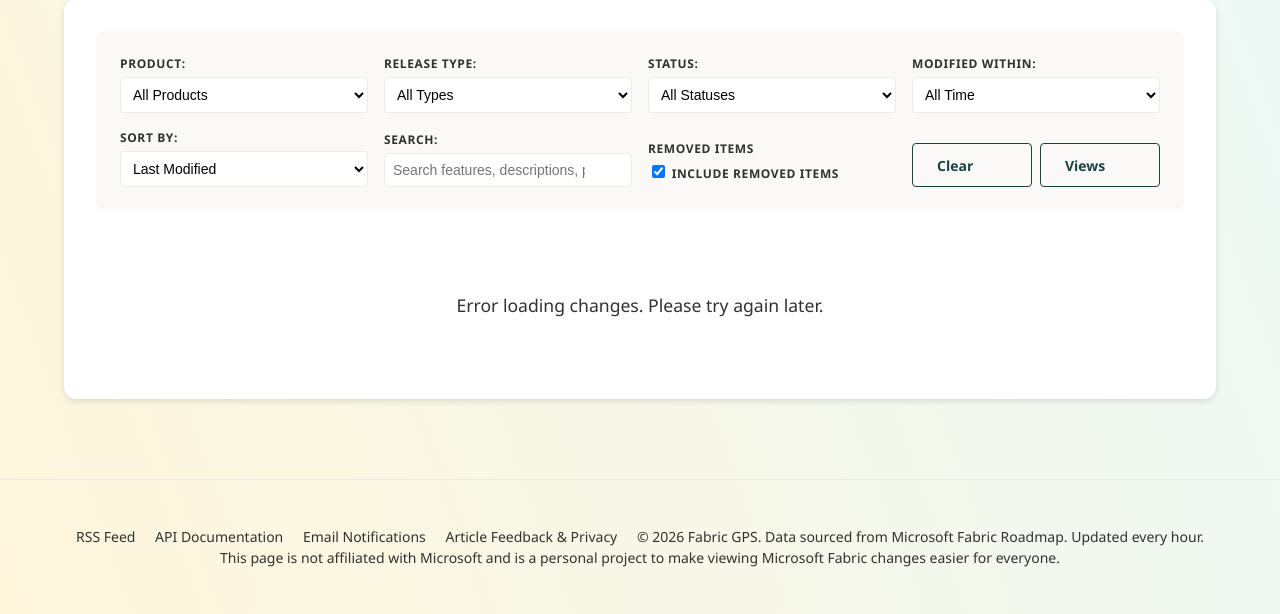
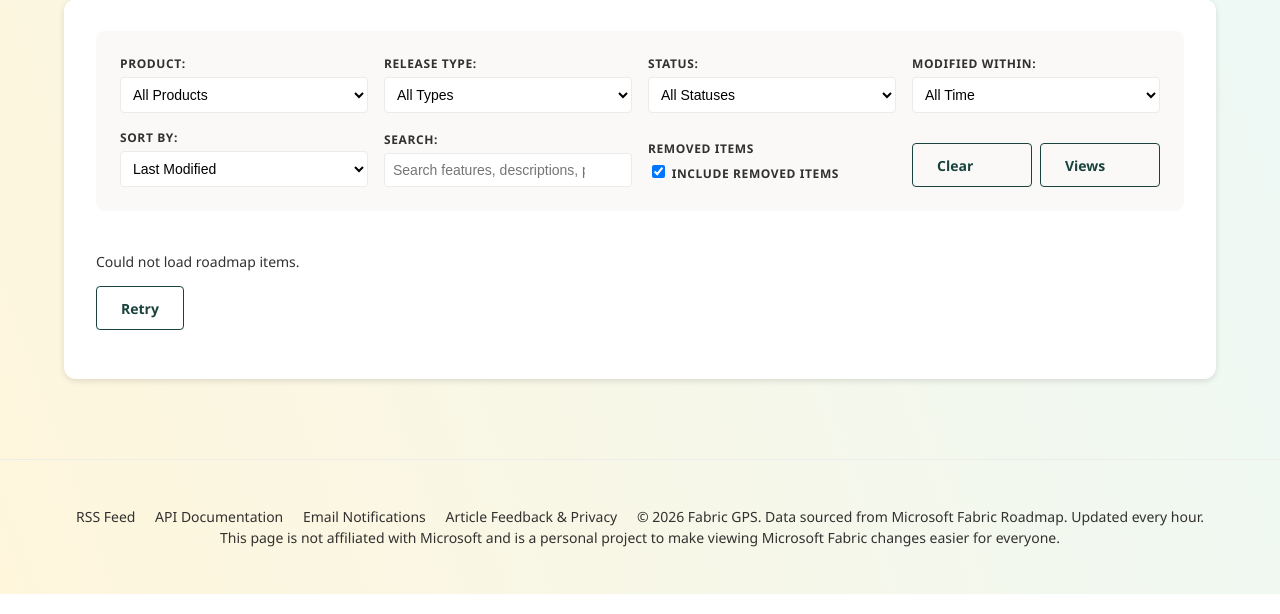
Before and after one commit to cbattlegear/fabric-roadmap-gps, a Python web app: template templates/index.html in a window 1280 px wide. Shown: the part 220-834 px from the top of the page. Run offline with Jinja, Linux system fonts and the light colour scheme; the template is opened without the code that fills it, so the values that code supplies are empty; some libraries are stand-ins or nearby versions.

Commit message:
Polish homepage filter state and load recovery
Co-authored-by: Copilot App <223556219+Copilot@users.noreply.github.com>
Copilot-Session: d77b3712-b41c-44ba-9b67-793b3a253585

```diff
--- a/static/app.js
+++ b/static/app.js
@@ -40,6 +40,7 @@ class RecentChanges {
         this.observer = null;
         this.hasLoadedOnce = false;
         this.dataVersion = '';
+        this.failedLoad = null;
         this.init();
     }
 
@@ -101,7 +102,7 @@ class RecentChanges {
     }
 
     async loadRecentChanges(options = {}) {
-        const { reset = false } = options;
+        const { reset = false, retry = false } = options;
         const filters = this.getActiveFilters();
 
         if (reset) {
@@ -110,13 +111,21 @@ class RecentChanges {
             this.page = 1;
             this.currentData = [];
             this.allPagesLoaded = false;
+            this.failedLoad = null;
+            document.getElementById('load-error').hidden = true;
         }
 
-        if (this.loadingMore || this.allPagesLoaded) return;
+        if (this.loadingMore || this.allPagesLoaded || (this.failedLoad && !retry)) return;
 
         const isInitialLoad = this.page === 1 && !this.hasLoadedOnce;
+        const requestedPage = this.page;
+        const filterKey = JSON.stringify(filters);
+        const previousCount = this.currentData.length;
+        const retryButton = document.getElementById('retry-load');
+        const focusResults = retry && document.activeElement === retryButton;
 
         this.loadingMore = true;
+        retryButton.disabled = true;
         const request = new AbortController();
         this.request = request;
 
@@ -147,9 +156,11 @@ class RecentChanges {
 
             const response = await fetch(`/api/releases?${params.toString()}`, { signal: request.signal });
 
+            if (!response.ok) throw new Error(`Roadmap request failed (${response.status}).`);
             const payload = await response.json();
-            if (request !== this.request) return;
-            const items = Array.isArray(payload) ? payload : (payload.data || []);
+            if (request !== this.request || JSON.stringify(this.getActiveFilters()) !== filterKey) return;
+            const items = Array.isArray(payload) ? payload : payload?.data;
+            if (!Array.isArray(items)) throw new Error('Invalid roadmap response.');
 
             if (this.page === 1) {
                 this.currentData = items;
@@ -169,7 +180,15 @@ class RecentChanges {
                 this.allPagesLoaded = true;
             }
 
+            this.failedLoad = null;
+            document.getElementById('load-error').hidden = true;
             this.renderChanges();
+            if (focusResults && (document.activeElement === retryButton || document.activeElement === document.body)) {
+                const links = document.querySelectorAll('#changes-grid .change-title a');
+                const destination = links[requestedPage > 1 ? previousCount : 0] ||
+                    document.getElementById('no-results');
+                destination.focus();
+            }
 
             if (this.pagination && this.pagination.has_next) {
                 this.page += 1;
@@ -179,11 +198,11 @@ class RecentChanges {
                 this.hasLoadedOnce = true;
             }
         } catch (error) {
-            if (request !== this.request || error.name === 'AbortError') return;
+            if (request !== this.request || error.name === 'AbortError' ||
+                JSON.stringify(this.getActiveFilters()) !== filterKey) return;
             console.error('Error loading recent changes:', error);
-            if (isInitialLoad) {
-                this.showError();
-            }
+            this.failedLoad = { filters: filterKey, page: requestedPage };
+            this.showError(requestedPage > 1);
         } finally {
             if (request === this.request) {
                 this.toggleSearchSpinner(false);
@@ -192,6 +211,7 @@ class RecentChanges {
                 }
                 this.toggleBottomLoading(false);
                 this.loadingMore = false;
+                retryButton.disabled = false;
                 this.updateLoadMoreButton();
             }
         }
@@ -263,6 +283,7 @@ class RecentChanges {
         const applyBtn = document.getElementById('apply-filters');
         const clearBtn = document.getElementById('clear-filters');
         const loadMoreBtn = document.getElementById('load-more-btn');
+        document.getElementById('retry-load').addEventListener('click', () => this.retryLoad());
 
         const searchInput = document.getElementById('search-input');
         if (searchInput) {
@@ -316,6 +337,15 @@ class RecentChanges {
         return this.loadRecentChanges({ reset: true });
     }
 
+    retryLoad() {
+        if (!this.failedLoad || this.loadingMore) return;
+        clearTimeout(this.debounceTimer);
+        clearTimeout(this._filterChangeTimer);
+        const changed = JSON.stringify(this.getActiveFilters()) !== this.failedLoad.filters;
+        if (!changed) this.page = this.failedLoad.page;
+        return this.loadRecentChanges({ reset: changed, retry: true });
+    }
+
     clearFilters() {
         document.getElementById('product-filter').value = '';
         document.getElementById('type-filter').value = '';
@@ -342,6 +372,10 @@ class RecentChanges {
     updateLoadMoreButton() {
         const btn = document.getElementById('load-more-btn');
         if (!btn) return;
+        if (this.failedLoad) {
+            btn.style.display = 'none';
+            return;
+        }
         if (this.observer) {
             btn.style.display = this.allPagesLoaded ? 'none' : 'none';
         } else {
@@ -379,13 +413,11 @@ class RecentChanges {
         }
     }
 
-    showError() {
-        const container = document.getElementById('changes-grid');
-        const noResults = document.getElementById('no-results');
-
-        container.innerHTML = '';
-        noResults.innerHTML = '<p>Error loading changes. Please try again later.</p>';
-        noResults.style.display = 'block';
+    showError(more) {
+        document.getElementById('no-results').style.display = 'none';
+        document.getElementById('load-error-message').textContent = more ?
+            'Could not load more roadmap items.' : 'Could not load roadmap items.';
+        document.getElementById('load-error').hidden = false;
     }
 
     debounceSearch(delay = 300) {
--- a/static/mobile-filters.js
+++ b/static/mobile-filters.js
@@ -15,6 +15,8 @@
             this.details = document.createElement('details');
             this.details.className = 'mobile-filter-details';
             this.summary = document.createElement('summary');
+            this.applied = document.createElement('span');
+            this.applied.className = 'mobile-filter-applied';
             this.panel = document.createElement('div');
             this.panel.className = 'mobile-filter-fields';
             this.details.append(this.summary, this.panel);
@@ -37,9 +39,17 @@
         }
 
         update() {
-            const count = this.fields.filter((field, index) =>
-                this.value(field) !== this.defaults[index]).length;
-            this.summary.textContent = 'More filters' + (count ? ` (${count} active)` : '');
+            const active = this.fields.flatMap((field, index) => {
+                if (this.value(field) === this.defaults[index]) return [];
+                const label = this.groups[index].querySelector('label').textContent.trim().replace(/:$/, '');
+                const value = field.type === 'checkbox' ? (field.checked ? 'Included' : 'Excluded') :
+                    field.selectedOptions[0].textContent;
+                return [`${label}: ${value}`];
+            });
+            this.summary.textContent = 'More filters' + (active.length ? ` (${active.length} active)` : '');
+            this.applied.textContent = active.join('; ');
+            this.applied.hidden = active.length === 0;
+            this.summary.append(this.applied);
         }
 
         adapt() {
--- a/static/styles.css
+++ b/static/styles.css
@@ -585,6 +585,18 @@ body {
 
 #filter-status:empty {
   display: none;
+}
+
+.roadmap-results .home-load-error {
+  margin: var(--spacing-m) 0;
+}
+
+.roadmap-results .home-load-error[hidden] {
+  display: none;
+}
+
+.roadmap-results .home-load-error button {
+  min-height: 44px;
 }
 
 @media (max-width: 600px) {
@@ -1282,6 +1294,26 @@ code { background: var(--fabric-neutral-grey-30); padding: 2px 4px; border-radiu
     padding: var(--spacing-s) 0 var(--spacing-m);
   }
 
+  .mobile-filter-applied {
+    display: block;
+    font-size: .875rem;
+    font-weight: 400;
+    overflow-wrap: anywhere;
+    line-height: 1.4;
+  }
+
+  .mobile-filter-applied[hidden] {
+    display: none;
+  }
+
+  .roadmap-results .saved-views {
+    inset: 20vh 16px auto;
+    margin: 0 auto;
+    width: min(360px, calc(100vw - 32px));
+    position-area: none;
+    position-anchor: auto;
+  }
+
   .mobile-filter-fields .filter-group:has(input[type="checkbox"]) label:last-child {
     display: flex;
     align-items: center;
--- a/templates/base.html
+++ b/templates/base.html
@@ -22,7 +22,7 @@
     <meta name="twitter:image" content="{{ canonical_base }}/static/fabric_gps_logo.png" />
 
     <link rel="alternate" type="application/rss+xml" title="Fabric GPS — Microsoft Fabric Roadmap Updates" href="/rss" />
-    <link rel="stylesheet" href="/static/styles.css?v=mobile-filters-v2" />
+    <link rel="stylesheet" href="/static/styles.css?v=home-polish-v3" />
     <link rel="stylesheet" href="/static/blog-feedback.css?v=mobile-targets-v4" />
     <script defer src="/static/blog-feedback.js?v=article-activation-v2"></script>
     <link rel="icon" type="image/x-icon" href="/static/favicon.ico">
--- a/templates/index.html
+++ b/templates/index.html
@@ -81,13 +81,17 @@
                     <div class="changes-grid" id="changes-grid">
                         <!-- Changes will be populated by JavaScript -->
                     </div>
+                    <div id="load-error" class="home-load-error" role="alert" hidden>
+                        <p id="load-error-message"></p>
+                        <button id="retry-load" class="button button-secondary" type="button">Retry</button>
+                    </div>
                     <div id="loading-more-indicator" style="display:none; text-align:center; padding:.75rem 0; font-size:.75rem; opacity:.7;">Loading more…</div>
                     <div style="text-align:center; margin-top:.5rem;">
                         <button id="load-more-btn" class="button button-secondary" style="display:none;">Load More</button>
                     </div>
                      <div id="infinite-scroll-sentinel" style="height:1px;"></div>
 
-                    <div class="no-results" id="no-results" style="display: none;">
+                    <div class="no-results" id="no-results" tabindex="-1" style="display: none;">
                         <p>No changes found matching your filters. Try adjusting your criteria.</p>
                     </div>
                 </div>
@@ -96,6 +100,6 @@
 {% endblock %}
 {% block scripts %}
 <script src="/static/saved-views.js?v=compact-views-v2"></script>
-<script defer src="/static/mobile-filters.js?v=mobile-facets-v1"></script>
-<script defer src="/static/app.js?v=description-boundaries-v4"></script>
+<script defer src="/static/mobile-filters.js?v=named-facets-v2"></script>
+<script defer src="/static/app.js?v=home-retry-v5"></script>
 {% endblock %}
```
Also changed, not shown: tests/mobile_filters.test.cjs (+36 -0 lines), tests/saved_views.test.cjs (+157 -2 lines), tests/test_api_releases_route.py (+2 -2 lines), tests/test_insights.py (+1 -1 lines), tests/test_mobile_filters.py (+16 -0 lines), README.md.
